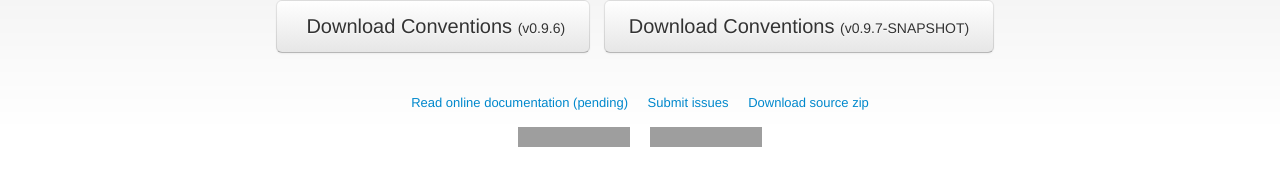
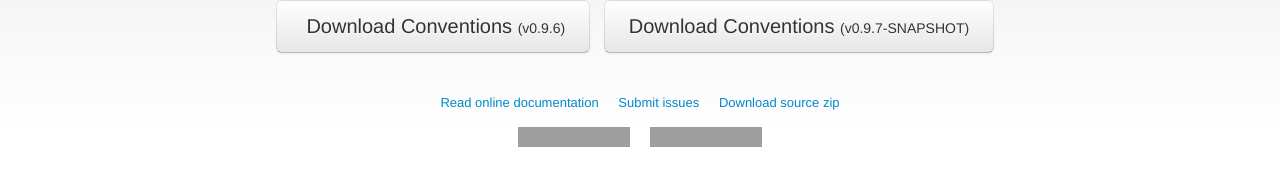
Before and after one commit to conventions/home, a plain HTML site: page index.html in a window 1280 px wide. Shown: the part 260-445 px from the top of the page. Drawn offline with Linux system fonts and the light colour scheme; grey boxes are pictures that could not be loaded.

Commit message:
Update index.html

```diff
--- a/index.html
+++ b/index.html
@@ -28,7 +28,7 @@
 
         <div class="bs-links">
           <ul class="quick-links">
-            <li><a href="https://github.com/conventions/core/wiki" target="_blank">Read online documentation <small>(pending)</small></a></li>
+            <li><a href="https://github.com/conventions/documentation" target="_blank">Read online documentation</a></li>
             <li><a href="https://github.com/conventions/core/issues?state=open" target="_blank">Submit issues</a></li>
             <li><a href="https://github.com/conventions/core/zipball/master">Download source zip</a></li>
           </ul>
```
